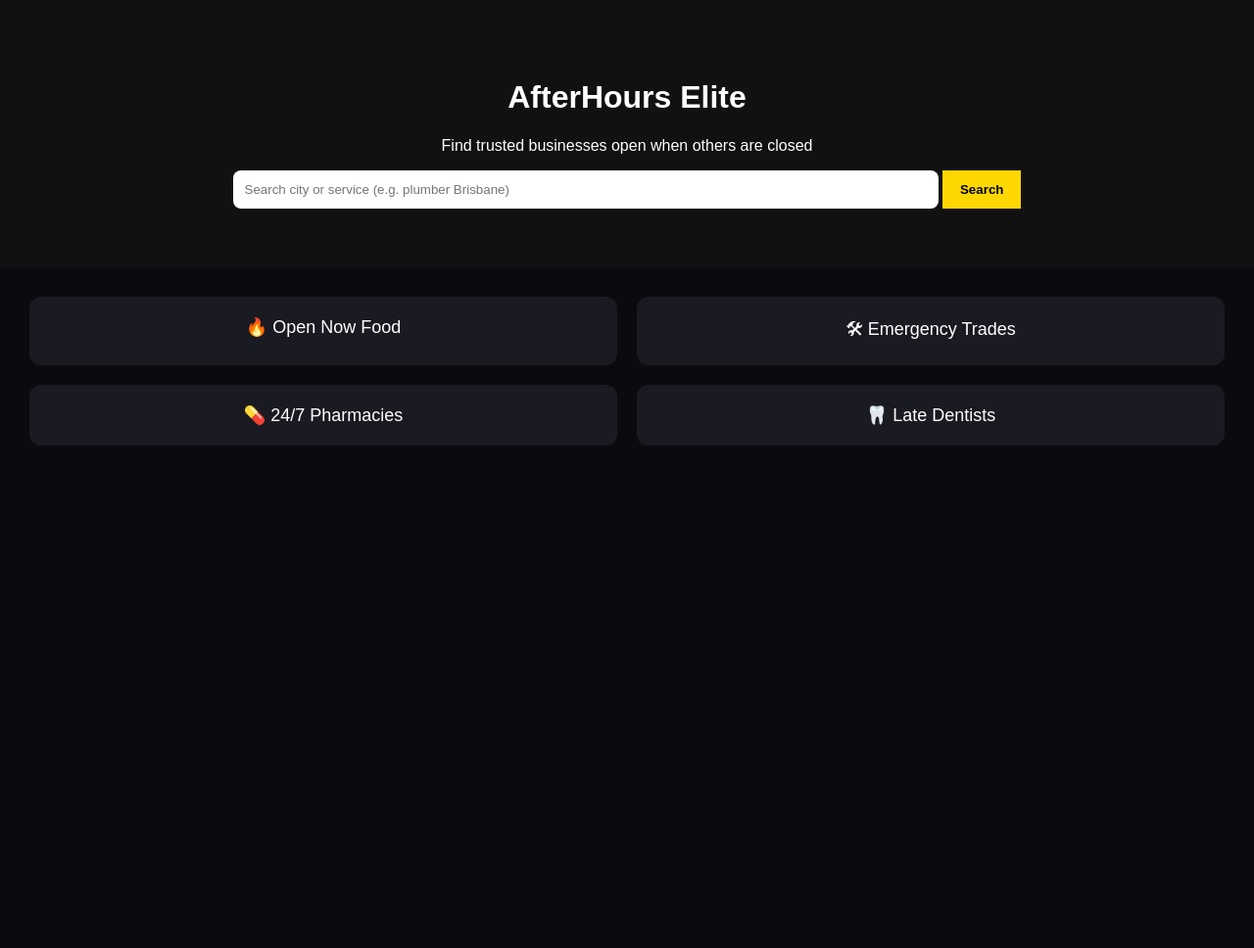
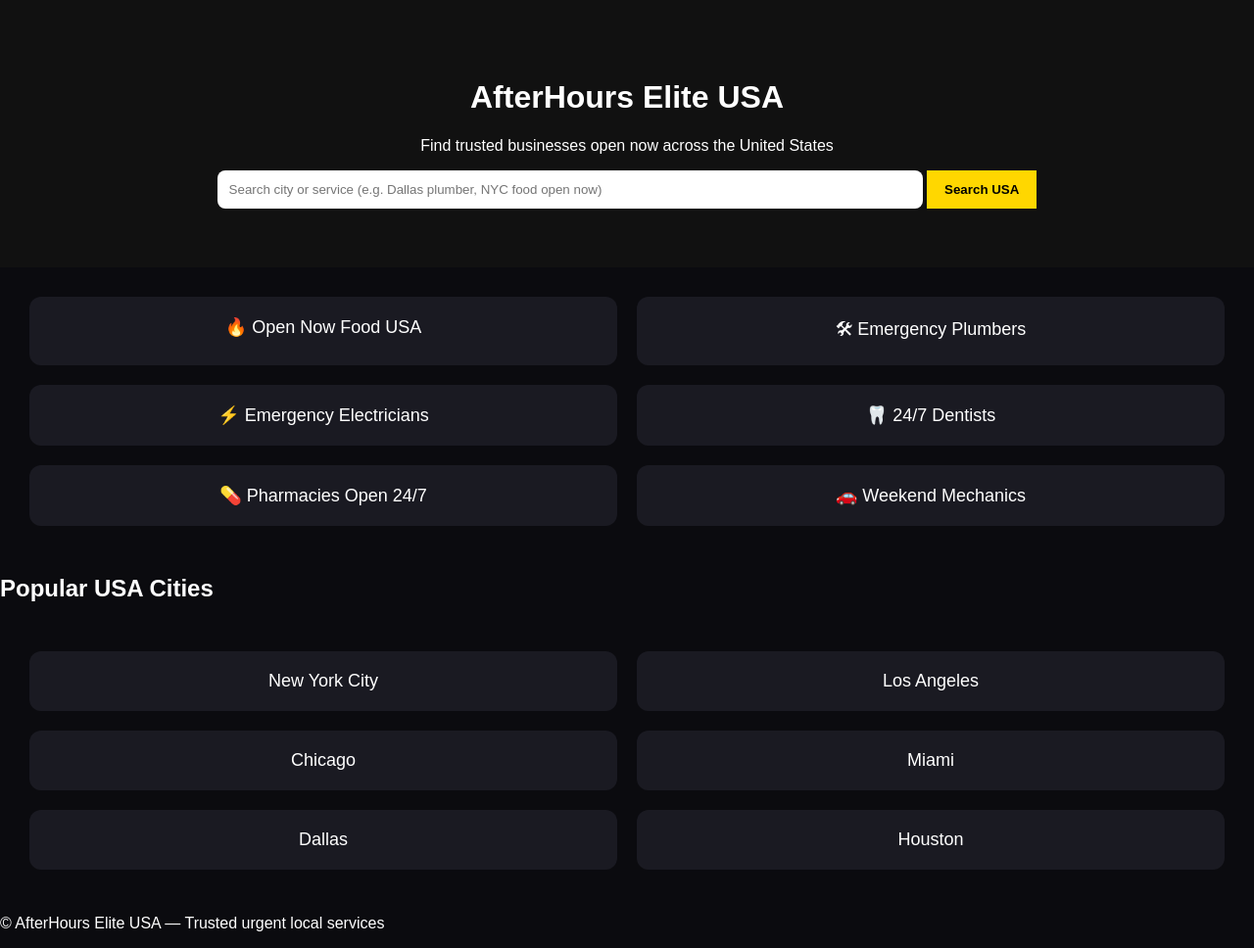
Before and after one commit to wordomni/afterhours-elite, a plain HTML site: page index.html in a window 1280 px wide. Shown: the whole page at 98% size. Before the commit the page ends 800 px from the top, so only its background shows below. Drawn offline with Linux system fonts and the light colour scheme.

Commit message:
Update index.html

```diff
--- a/index.html
+++ b/index.html
@@ -1,26 +1,57 @@
 <!DOCTYPE html>
-<html>
+<html lang="en">
 <head>
-  <title>AfterHours Elite</title>
+  <meta charset="UTF-8">
+  <title>AfterHours Elite USA | Open Now Businesses Near You</title>
+  <meta name="description" content="Find emergency services, late-night food, 24/7 pharmacies, and trusted businesses open now across the United States. Fast, reliable, local results.">
+  <meta name="viewport" content="width=device-width, initial-scale=1.0">
+
   <link rel="stylesheet" href="style.css">
 </head>
+
 <body>
 
-<header>
-  <h1>AfterHours Elite</h1>
-  <p>Find trusted businesses open when others are closed</p>
+<header class="hero">
+  <h1>AfterHours Elite USA</h1>
+  <p>Find trusted businesses open now across the United States</p>
 
-  <input id="search" placeholder="Search city or service (e.g. plumber Brisbane)">
-  <button onclick="goSearch()">Search</button>
+  <input
+    id="search"
+    placeholder="Search city or service (e.g. Dallas plumber, NYC food open now)"
+  >
+
+  <button onclick="goSearch()">Search USA</button>
 </header>
 
+<!-- QUICK ACCESS CATEGORIES -->
 <section class="grid">
-  <div class="card">🔥 Open Now Food</div>
-  <div class="card">🛠 Emergency Trades</div>
-  <div class="card">💊 24/7 Pharmacies</div>
-  <div class="card">🦷 Late Dentists</div>
+  <div class="card">🔥 Open Now Food USA</div>
+  <div class="card">🛠 Emergency Plumbers</div>
+  <div class="card">⚡ Emergency Electricians</div>
+  <div class="card">🦷 24/7 Dentists</div>
+  <div class="card">💊 Pharmacies Open 24/7</div>
+  <div class="card">🚗 Weekend Mechanics</div>
 </section>
 
+<!-- USA CITY QUICK LINKS (SEO BOOST) -->
+<section class="cities">
+  <h2>Popular USA Cities</h2>
+
+  <div class="grid">
+    <div class="card" onclick="openCity('new-york-city')">New York City</div>
+    <div class="card" onclick="openCity('los-angeles')">Los Angeles</div>
+    <div class="card" onclick="openCity('chicago')">Chicago</div>
+    <div class="card" onclick="openCity('miami')">Miami</div>
+    <div class="card" onclick="openCity('dallas')">Dallas</div>
+    <div class="card" onclick="openCity('houston')">Houston</div>
+  </div>
+</section>
+
+<footer>
+  <p>© AfterHours Elite USA — Trusted urgent local services</p>
+</footer>
+
 <script src="app.js"></script>
+
 </body>
 </html>
```
